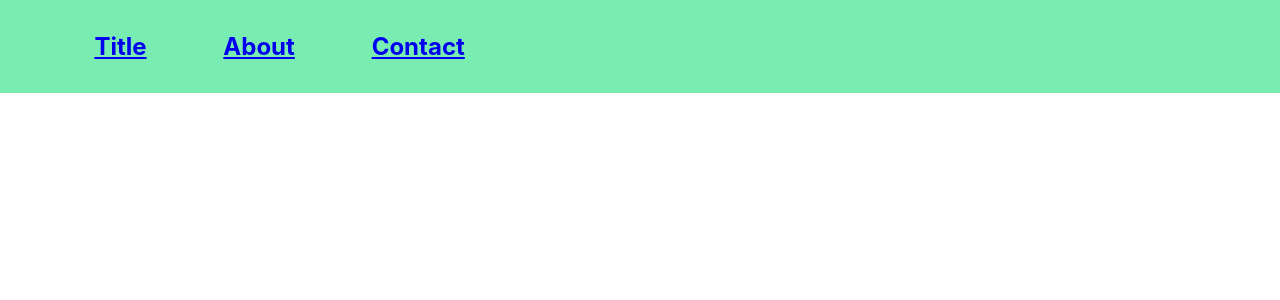
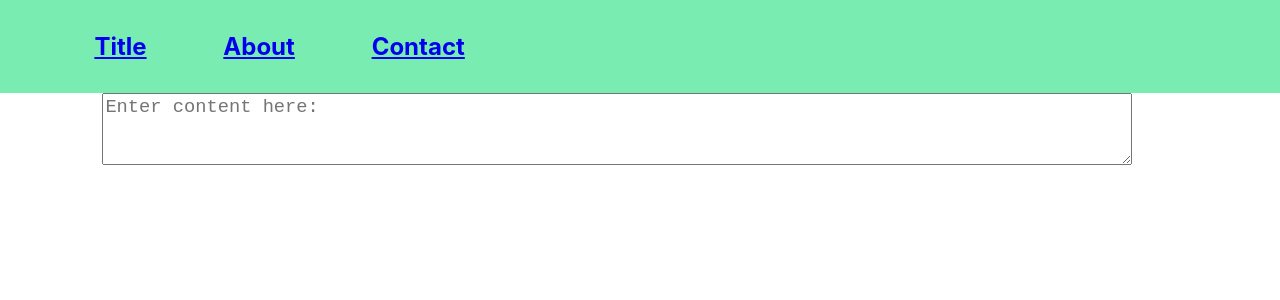
Before and after one commit to contributorsambhav/my-app, a React (Create React App) app: page / in a window 1280 px wide. Shown: the top 300 px of the page. Built offline with nearby package versions, Linux system fonts and the light colour scheme.

Commit message:
Textform created and CSS applied

```diff
--- a/src/App.css
+++ b/src/App.css
@@ -20,3 +20,9 @@ li{
   font-weight: 700;
   color:white;
 }
+
+.tackxt{
+ min-width:80vw;
+ margin-left: 4vw;
+ font-size: larger;
+}
--- a/src/App.js
+++ b/src/App.js
@@ -1,10 +1,12 @@
 import "./App.css";
 import Navbar from "./Components/Navbar";
+import Textform from "./Components/Textform";
 
 function App() {
   return (
     <>
     <Navbar title = "Title"></Navbar>
+    <Textform></Textform>
     </>
 
   );
--- /dev/null
+++ b/src/Components/Textform.js
@@ -0,0 +1,12 @@
+import React from 'react'
+
+export default function Textform() {
+  return (
+    <div>
+<div className="tackxt">
+  <label for="exampleFormControlTextarea1" class="form-label"></label>
+  <textarea className="form-control tackxt" placeholder='Enter content here: ' id="exampleFormControlTextarea1" rows="3"></textarea>
+</div>
+    </div>
+  )
+}
```
